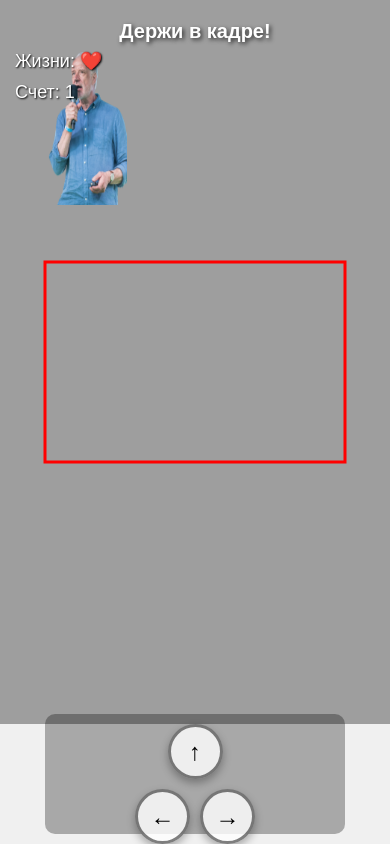
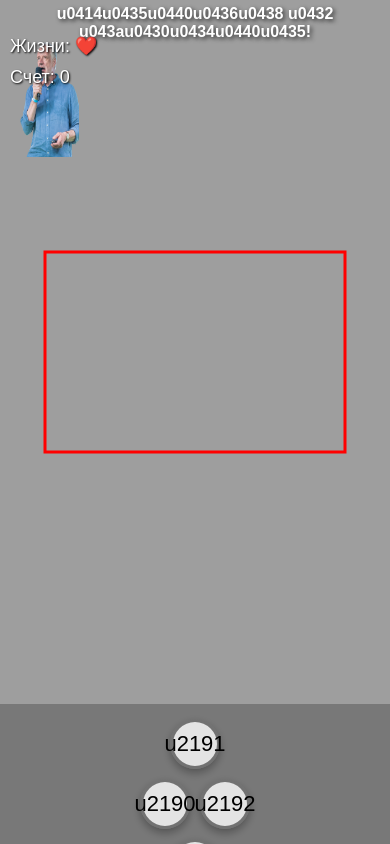
Before and after one commit to Viktorprokushev0707/7777, a plain HTML site: page index_ru_fixed.html in a window 390 px wide. Drawn offline with Linux system fonts and the light colour scheme.

Commit message:
234565764534

```diff
--- a/game_ru.js
+++ b/game_ru.js
@@ -94,6 +94,9 @@ function resetGame() {
     // Инициализация позиции и размера спикера
     // Уменьшаем размер спикера на мобильных устройствах
     if (window.innerWidth <= 480) {
+        speakerWidth = 60;
+        speakerHeight = 120;
+    } else if (window.innerWidth <= 850) {
         speakerWidth = 80;
         speakerHeight = 160;
     } else {
@@ -392,8 +395,12 @@ function initMobileControls() {
 // u041eu0431u0440u0430u0431u043eu0442u043au0430 u0438u0437u043cu0435u043du0435u043du0438u044f u0440u0430u0437u043cu0435u0440u0430 u043eu043au043du0430
 function handleResize() {
     resizeCanvas();
+
     // u041fu0435u0440u0435u0441u0447u0438u0442u044bu0432u0430u0435u043c u0440u0430u0437u043cu0435u0440 u0441u043fu0438u043au0435u0440u0430 u043fu0440u0438 u0438u0437u043cu0435u043du0435u043du0438u0438 u0440u0430u0437u043cu0435u0440u0430 u044du043au0440u0430u043du0430
     if (window.innerWidth <= 480) {
+        speakerWidth = 60;
+        speakerHeight = 120;
+    } else if (window.innerWidth <= 850) {
         speakerWidth = 80;
         speakerHeight = 160;
     } else {
@@ -408,6 +415,12 @@ function handleResize() {
     if (speakerY + speakerHeight > gameHeight) {
         speakerY = gameHeight - speakerHeight;
     }
+    if (speakerX < 0) {
+        speakerX = 0;
+    }
+    if (speakerY < 0) {
+        speakerY = 0;
+    }
 
     // u041fu0440u043eu0432u0435u0440u044fu0435u043c, u0447u0442u043eu0431u044b u043au0430u043cu0435u0440u0430 u043du0435 u0432u044bu0445u043eu0434u0438u043bu0430 u0437u0430 u043fu0440u0435u0434u0435u043bu044b u044du043au0440u0430u043du0430
     if (cameraX + FRAME_WIDTH > gameWidth) {
@@ -415,6 +428,12 @@ function handleResize() {
     }
     if (cameraY + FRAME_HEIGHT > gameHeight) {
         cameraY = gameHeight - FRAME_HEIGHT;
+    }
+    if (cameraX < 0) {
+        cameraX = 0;
+    }
+    if (cameraY < 0) {
+        cameraY = 0;
     }
 }
 
@@ -427,12 +446,15 @@ function resizeCanvas() {
 
     // u0423u0447u0438u0442u044bu0432u0430u0435u043c u043cu0435u0441u0442u043e u0434u043bu044f u043au043du043eu043fu043eu043a u0443u043fu0440u0430u0432u043bu0435u043du0438u044f
     let canvasHeight = containerHeight;
+
     if (window.innerWidth <= 850) {
         // u041du0430 u043cu043eu0431u0438u043bu044cu043du044bu0445 u0443u0441u0442u0440u043eu0439u0441u0442u0432u0430u0445 u043eu0441u0442u0430u0432u043bu044fu0435u043c u043cu0435u0441u0442u043e u0434u043bu044f u043au043du043eu043fu043eu043a
-        if (window.innerHeight <= 500) { // u041bu0430u043du0434u0448u0430u0444u0442u043du0430u044f u043eu0440u0438u0435u043du0442u0430u0446u0438u044f
-            canvasHeight = containerHeight - 80;
+        if (window.innerWidth <= 480) {
+            canvasHeight = containerHeight - 140; // u0414u043bu044f u043cu0430u043bu0435u043du044cu043au0438u0445 u044du043au0440u0430u043du043eu0432
+        } else if (window.innerHeight <= 500) { // u041bu0430u043du0434u0448u0430u0444u0442u043du0430u044f u043eu0440u0438u0435u043du0442u0430u0446u0438u044f
+            canvasHeight = containerHeight - 100;
         } else { // u041fu043eu0440u0442u0440u0435u0442u043du0430u044f u043eu0440u0438u0435u043du0442u0430u0446u0438u044f
-            canvasHeight = containerHeight - 120;
+            canvasHeight = containerHeight - 150;
         }
     }
 
--- a/index_ru_fixed.html
+++ b/index_ru_fixed.html
@@ -5,16 +5,16 @@
     <meta name="viewport" content="width=device-width, initial-scale=1.0, maximum-scale=1.0, user-scalable=no">
     <meta name="apple-mobile-web-app-capable" content="yes">
     <meta name="mobile-web-app-capable" content="yes">
-    <title>Держи в кадре!</title>
+    <title>u0414u0435u0440u0436u0438 u0432 u043au0430u0434u0440u0435!</title>
     <link rel="stylesheet" href="styles.css">
 </head>
 <body>
     <div id="game-container">
-        <div id="game-title">Держи в кадре!</div>
+        <div id="game-title">u0414u0435u0440u0436u0438 u0432 u043au0430u0434u0440u0435!</div>
         <canvas id="game-canvas"></canvas>
         <div id="ui-container">
-            <div id="lives">Жизни: ❤️❤️❤️</div>
-            <div id="score">Счет: 0</div>
+            <div id="lives">u0416u0438u0437u043du0438: u2764ufe0fu2764ufe0fu2764ufe0f</div>
+            <div id="score">u0421u0447u0435u0442: 0</div>
         </div>
         <div id="instructions">
             <!-- Game instructions removed -->
@@ -22,21 +22,21 @@
         <!-- Mobile controls -->
         <div id="mobile-controls">
             <div class="control-row">
-                <button id="up-button" class="control-button">↑</button>
+                <button id="up-button" class="control-button">u2191</button>
             </div>
             <div class="control-row">
-                <button id="left-button" class="control-button">←</button>
-                <button id="right-button" class="control-button">→</button>
+                <button id="left-button" class="control-button">u2190</button>
+                <button id="right-button" class="control-button">u2192</button>
             </div>
             <div class="control-row">
-                <button id="down-button" class="control-button">↓</button>
+                <button id="down-button" class="control-button">u2193</button>
             </div>
         </div>
         <div id="game-over">
-            <h2>Игра окончена!</h2>
-            <p id="final-score">Ваш счет: 0</p>
-            <p id="high-score">Рекорд: 0</p>
-            <button id="restart-button">Играть снова</button>
+            <h2>u0418u0433u0440u0430 u043eu043au043eu043du0447u0435u043du0430!</h2>
+            <p id="final-score">u0412u0430u0448 u0441u0447u0435u0442: 0</p>
+            <p id="high-score">u0420u0435u043au043eu0440u0434: 0</p>
+            <button id="restart-button">u0418u0433u0440u0430u0442u044c u0441u043du043eu0432u0430</button>
         </div>
     </div>
 
--- a/styles.css
+++ b/styles.css
@@ -104,19 +104,18 @@ body {
 
 /* Mobile controls */
 #mobile-controls {
-    position: absolute;
-    bottom: 10px;
-    left: 50%;
-    transform: translateX(-50%);
+    position: fixed;
+    bottom: 0;
+    left: 0;
+    right: 0;
     display: none; /* Hidden by default, shown on mobile */
     flex-direction: column;
     align-items: center;
     z-index: 20;
     width: 100%;
-    max-width: 300px;
-    background-color: rgba(0, 0, 0, 0.3);
-    border-radius: 10px;
-    padding: 5px 0;
+    background-color: rgba(0, 0, 0, 0.5);
+    padding: 10px 0;
+    box-sizing: border-box;
 }
 
 .control-row {
@@ -127,10 +126,10 @@ body {
 }
 
 .control-button {
-    width: 70px;
-    height: 70px;
+    width: 60px;
+    height: 60px;
     margin: 0 10px;
-    font-size: 30px;
+    font-size: 28px;
     background-color: rgba(255, 255, 255, 0.8);
     border: 3px solid rgba(0, 0, 0, 0.5);
     border-radius: 50%;
@@ -161,11 +160,8 @@ body {
     }
 
     #game-container {
-        width: 100vw;
-        height: 100vh;
-        max-height: 100vh;
-        margin: 0;
-        padding: 0;
+        width: 100%;
+        height: 100%;
         box-shadow: none;
         display: flex;
         flex-direction: column;
@@ -173,25 +169,24 @@ body {
 
     #game-canvas {
         width: 100%;
-        height: calc(100% - 120px); /* Оставляем место для кнопок внизу */
+        height: calc(100% - 150px); /* Оставляем место для кнопок внизу */
+        position: relative;
     }
 
     #mobile-controls {
-        display: flex; /* Show mobile controls on smaller screens */
-        position: absolute;
-        bottom: 10px;
-        height: 110px;
+        display: flex;
+        height: 150px;
     }
 
     #ui-container {
-        top: 50px; /* Move UI down to avoid overlap with title */
-        font-size: 120%;
-        left: 20px; /* Увеличиваем отступ слева */
+        top: 40px;
+        left: 15px;
+        font-size: 16px;
     }
 
     #game-title {
-        font-size: 20px;
-        padding: 10px 0;
+        font-size: 18px;
+        top: 5px;
     }
 
     #instructions {
@@ -204,47 +199,62 @@ body {
 }
 
 @media (max-width: 480px) {
+    #game-canvas {
+        height: calc(100% - 140px);
+    }
+
+    #mobile-controls {
+        height: 140px;
+    }
+
     .control-button {
-        width: 55px;
-        height: 55px;
-        font-size: 24px;
+        width: 50px;
+        height: 50px;
+        font-size: 22px;
         margin: 0 5px;
     }
 
-    #mobile-controls {
-        bottom: 10px;
+    #ui-container {
+        top: 35px;
+        left: 10px;
+        font-size: 14px;
     }
 
-    #ui-container {
-        left: 15px;
+    #game-title {
+        font-size: 16px;
     }
 }
 
 @media (orientation: landscape) and (max-height: 500px) {
     #game-canvas {
-        height: calc(100% - 80px); /* u041cu0435u043du044cu0448u0435 u043cu0435u0441u0442u0430 u0434u043bu044f u043au043du043eu043fu043eu043a u0432 u043bu0430u043du0434u0448u0430u0444u0442u043du043eu043c u0440u0435u0436u0438u043cu0435 */
+        height: calc(100% - 100px);
     }
 
     #mobile-controls {
         flex-direction: row;
-        bottom: 5px;
-        height: 70px;
+        height: 100px;
+        justify-content: center;
+    }
+
+    .control-row {
+        margin: 0 10px;
     }
 
     .control-button {
-        width: 45px;
-        height: 45px;
+        width: 40px;
+        height: 40px;
         font-size: 18px;
-        margin: 0 8px;
+        margin: 0 5px;
     }
 
     #game-title {
-        font-size: 16px;
+        font-size: 14px;
     }
 
     #ui-container {
-        top: 30px;
-        left: 15px;
+        top: 25px;
+        left: 10px;
+        font-size: 12px;
     }
 }
 
```
